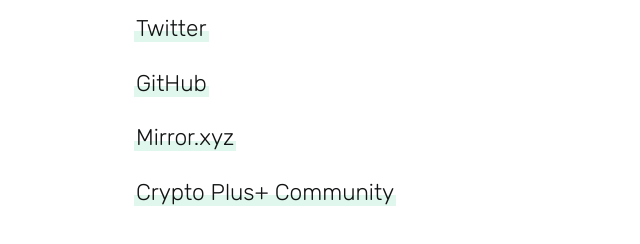
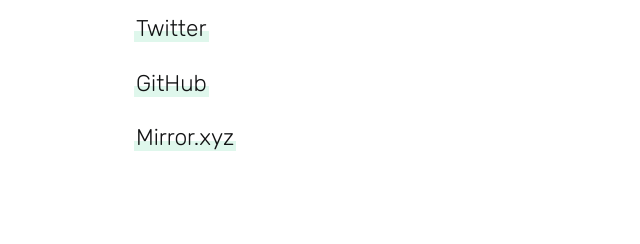
Before and after one commit to tokenhash/tokenhash.github.io, a plain HTML site: page index.html in a window 1280 px wide. Shown: the part 260-504 px from the top of the page, without its empty margins (0-640 px from the left). Drawn offline with Linux system fonts and the light colour scheme.

Commit message:
Update index.html

```diff
--- a/index.html
+++ b/index.html
@@ -73,9 +73,5 @@
     <p>
         <a href="https://mirror.xyz/0x3Fe18E6CbE4138A92157962fB478129f5F30B780" target="_blank">Mirror.xyz</a>
     </p>
-
-    <p>
-        <a href="https://discord.gg/plusdao" target="_blank">Crypto Plus+ Community</a>
-    </p>
   </body>
 </html>
```
